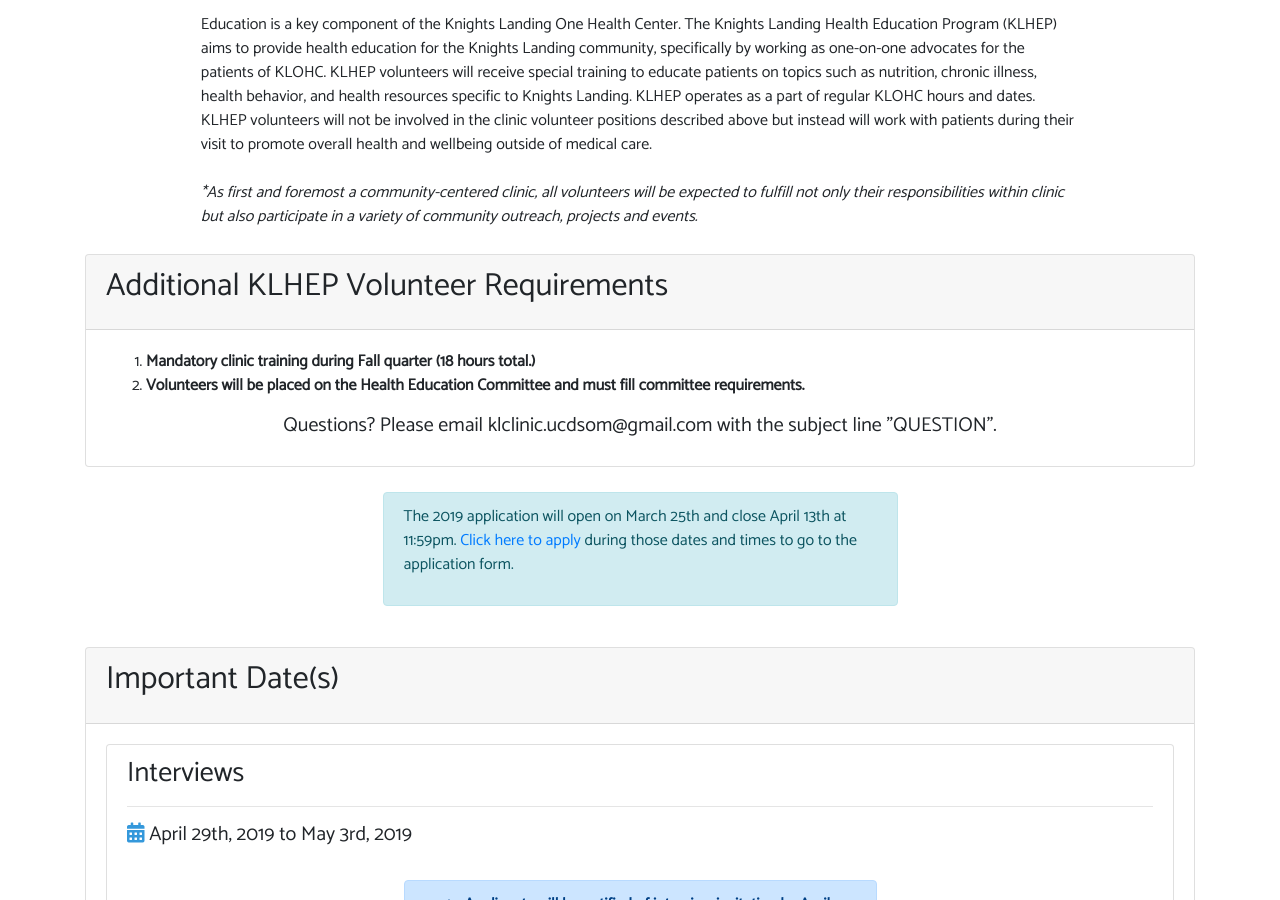
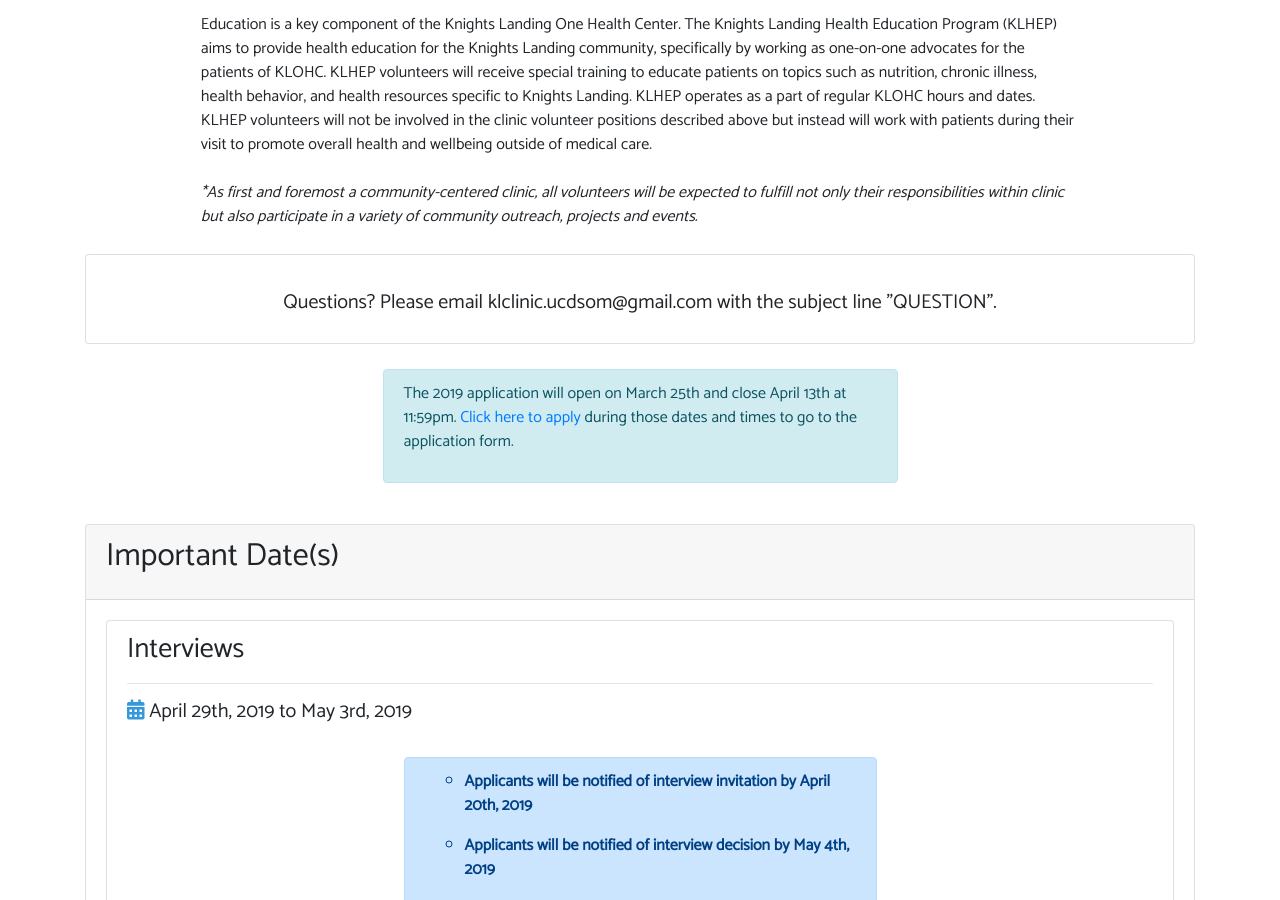
Before and after one commit to iwakoscott/knights-landing, a Jekyll site: the page built from get-involved/klhep-volunteer-application.markdown, in a window 1280 px wide and 900 px high, scrolled down 467 px. Built offline with Jekyll 4.4.1, drawn with Linux system fonts in a browser that asks for light colours; nearby versions of some CDN libraries.

Commit message:
Updated Klhep Volunteer Application

```diff
--- a/get-involved/klhep-volunteer-application.markdown
+++ b/get-involved/klhep-volunteer-application.markdown
@@ -4,11 +4,6 @@ date: 2018-02-26 11:43:00 -08:00
 position: 2
 addToNavBar: false
 volunteer_type: KLHEP
-volunteer:
-  requirements:
-  - Mandatory clinic training during Fall quarter (18 hours total.)
-  - Volunteers will be placed on the Health Education Committee and must fill committee
-    requirements.
 other events:
 - name: Interviews
   time: N/A
```
